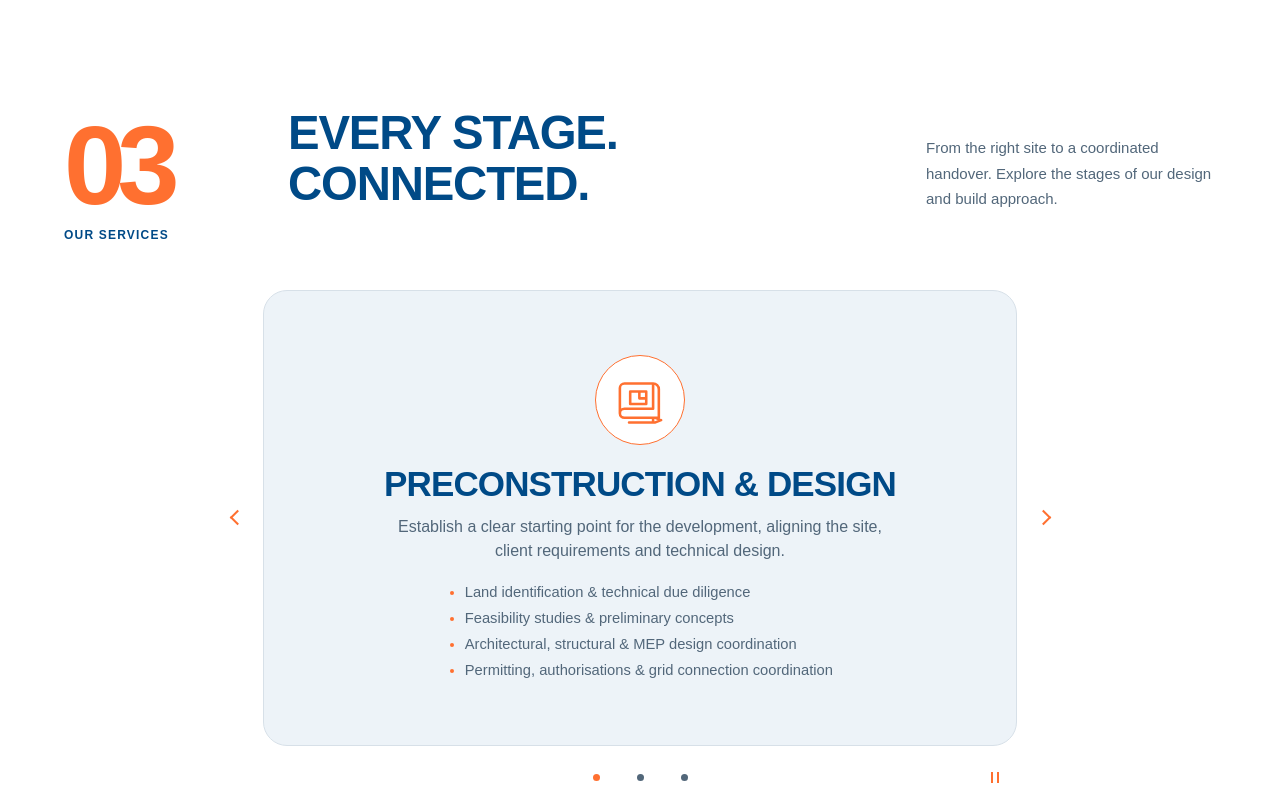
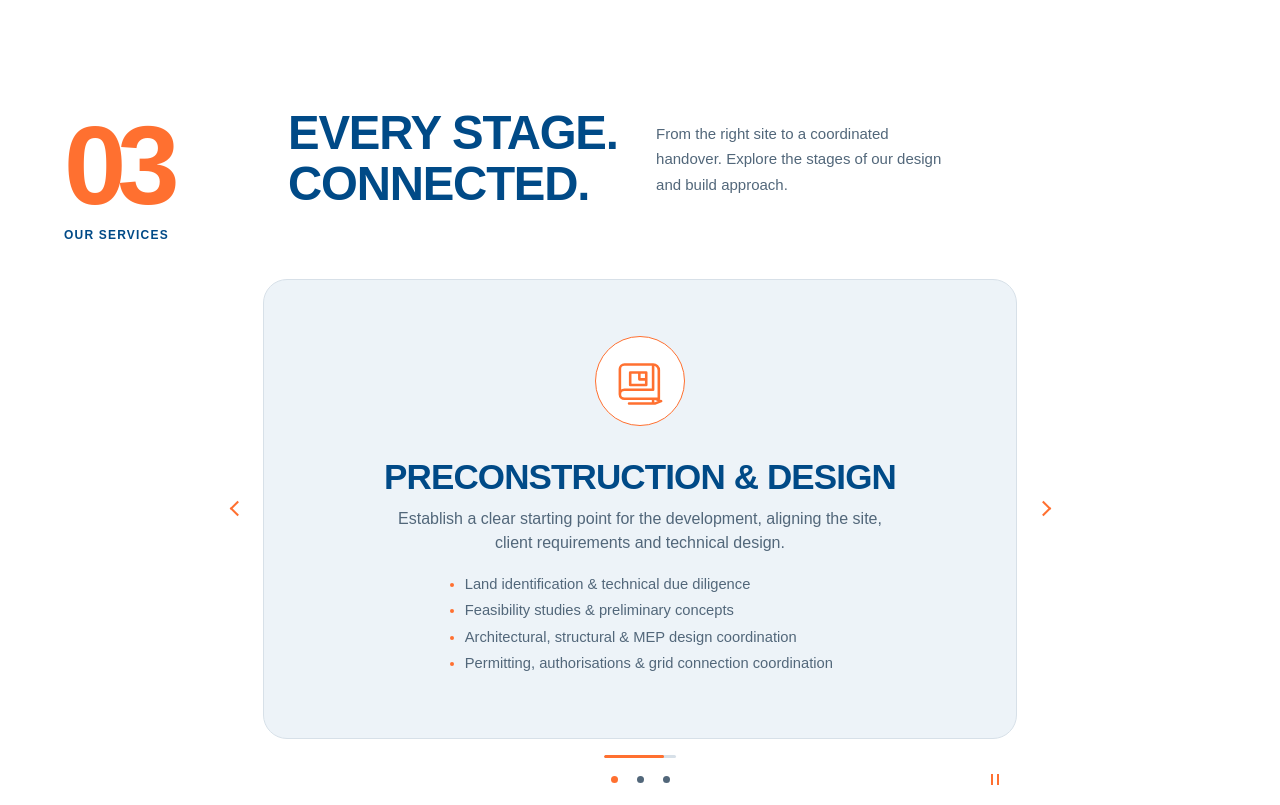
Before and after one commit to nicolepiffer97-art/E2K-Data-Centers, a plain HTML site: page index.html in a window 1280 px wide. Shown: the part 2720-3525 px from the top of the page. Drawn offline with Linux system fonts and the light colour scheme; a web font is replaced by a local one.

Commit message:
Add a synchronized timer bar and refine Services spacing

```diff
--- a/app.js
+++ b/app.js
@@ -6,6 +6,8 @@ const dots = [...carousel.querySelectorAll('.service-dot')];
 const previous = carousel.querySelector('.service-prev');
 const next = carousel.querySelector('.service-next');
 const pagination = carousel.querySelector('.service-pagination');
+const progress = carousel.querySelector('.service-progress');
+const progressFill = progress.firstElementChild;
 const playback = carousel.querySelector('.service-playback');
 const announcement = carousel.querySelector('.service-announcement');
 const reducedMotion = window.matchMedia('(prefers-reduced-motion: reduce)');
@@ -13,20 +15,33 @@ const rotationDelay = 6000;
 let current = 0;
 let playing = !reducedMotion.matches;
 let hovered = false;
-let timer;
+let rotation;
 
-function scheduleRotation() {
-  window.clearTimeout(timer);
+function syncRotation() {
   if (playing && !hovered && !document.hidden) {
-    timer = window.setTimeout(() => showSlide(current + 1), rotationDelay);
+    rotation.play();
+  } else {
+    rotation.pause();
   }
+}
+
+function resetRotation() {
+  rotation?.cancel();
+  rotation = progressFill.animate(
+    [{ transform: 'scaleX(0)' }, { transform: 'scaleX(1)' }],
+    { duration: rotationDelay, fill: 'both' },
+  );
+  rotation.onfinish = event => {
+    if (event.target === rotation) showSlide(current + 1);
+  };
+  syncRotation();
 }
 
 function setPlayback(enabled) {
   playing = enabled;
   playback.classList.toggle('is-paused', !playing);
   playback.setAttribute('aria-label', playing ? 'Pause automatic rotation' : 'Start automatic rotation');
-  scheduleRotation();
+  syncRotation();
 }
 
 function showSlide(index, announce = false) {
@@ -41,7 +56,7 @@ function showSlide(index, announce = false) {
     const title = slides[current].querySelector('h3').textContent;
     announcement.textContent = `${title}, ${current + 1} of ${slides.length}`;
   }
-  scheduleRotation();
+  resetRotation();
 }
 
 function selectServiceFromHash() {
@@ -54,7 +69,7 @@ function selectServiceFromHash() {
 }
 
 carousel.classList.add('is-enhanced');
-for (const control of [playback, previous, next, pagination]) control.hidden = false;
+for (const control of [playback, previous, next, progress, pagination]) control.hidden = false;
 showSlide(0);
 setPlayback(playing);
 selectServiceFromHash();
@@ -76,15 +91,15 @@ carousel.addEventListener('keydown', event => {
 carousel.addEventListener('pointerenter', event => {
   if (event.pointerType === 'mouse') {
     hovered = true;
-    scheduleRotation();
+    syncRotation();
   }
 });
 carousel.addEventListener('pointerleave', event => {
   if (event.pointerType === 'mouse') {
     hovered = false;
-    scheduleRotation();
+    syncRotation();
   }
 });
-document.addEventListener('visibilitychange', scheduleRotation);
+document.addEventListener('visibilitychange', syncRotation);
 reducedMotion.addEventListener('change', event => setPlayback(!event.matches));
 window.addEventListener('hashchange', selectServiceFromHash);
--- a/index.html
+++ b/index.html
@@ -1,5 +1,5 @@
 <!doctype html>
-<html lang="en"><head><meta charset="utf-8"><meta name="viewport" content="width=device-width,initial-scale=1"><meta name="theme-color" content="#004a87"><meta name="description" content="E2K Data Centers: design, engineering and construction for digital infrastructure. From land and due diligence to commissioning and handover."><title>E2K Data Centers — Design & Build</title><link rel="icon" href="./e2k-logo.png"><link rel="preconnect" href="https://use.typekit.net" crossorigin><link rel="stylesheet" href="https://use.typekit.net/rbx2ase.css"><link rel="stylesheet" href="style.css?v=services-carousel-centered"><script src="app.js?v=services-carousel" defer></script></head>
+<html lang="en"><head><meta charset="utf-8"><meta name="viewport" content="width=device-width,initial-scale=1"><meta name="theme-color" content="#004a87"><meta name="description" content="E2K Data Centers: design, engineering and construction for digital infrastructure. From land and due diligence to commissioning and handover."><title>E2K Data Centers — Design & Build</title><link rel="icon" href="./e2k-logo.png"><link rel="preconnect" href="https://use.typekit.net" crossorigin><link rel="stylesheet" href="https://use.typekit.net/rbx2ase.css"><link rel="stylesheet" href="style.css?v=services-carousel-progress"><script src="app.js?v=services-carousel-progress" defer></script></head>
 <body><a class="skip" href="#main">Skip to content</a><header><a class="brand" href="#" aria-label="E2K Data Centers home"><img src="./e2k-logo.png" width="153" height="70" alt="E2K Data Centers"></a><button class="menu" aria-expanded="false" aria-controls="navigation">Menu <span>＋</span></button><nav id="navigation" aria-label="Main navigation"><a href="#about">About</a><a href="#approach">Approach</a><a href="#services">Services</a><a href="#sustainability">Sustainability</a><a href="#why">Why E2K</a><a class="nav-contact" href="#contact">Let’s talk <span>↗</span></a></nav></header>
 <main id="main"><section class="hero" aria-labelledby="hero-title"><div class="hero-content"><h1 id="hero-title">The foundation<br>of what’s <em>next.</em></h1><div class="hero-bottom"><p>We build your business</p><a class="circle-link" href="#about" aria-label="Discover E2K Data Centers">↓</a></div></div><div class="hero-image" aria-hidden="true"><img src="./server-blueprint.webp" alt="" fetchpriority="high"></div><div class="hero-foot"><span>From concept to commissioning.</span><span>One coordinated approach. <b>↗</b></span></div></section>
 <section class="section about" id="about"><div class="section-label"><span class="section-no">01</span><span class="section-name">ABOUT US</span></div><div><h2>Your General Contractor<br><span>for Data Centers</span></h2><div class="about-copy"><p class="lead">We bring the construction experience of E2K. <em>Your General Contractor for Data Centers</em></p><div><p>Engineering 2K is more than a construction company. We act as your General Contractor, delivering turnkey solutions through the coordination of every stage of the project. From the first concept to final handover, we manage the entire process, ensuring seamless coordination between design teams, contractors and specialist partners.</p><a class="text-link" href="https://www.eng2k.com/en/about-us/group/" target="_blank" rel="noopener noreferrer">Discover E2K Group <span>↗</span></a></div></div><figure class="group-photo"><img src="./construction.webp" alt="Construction worker on a building site, from the E2K Group brochure" width="724" height="531" loading="lazy"><figcaption><span>E2K GROUP<br><strong class="group-years">26 YEARS</strong> CONSTRUCTION EXPERIENCE</span></figcaption></figure></div></section>
@@ -27,6 +27,7 @@
     <button class="service-arrow service-prev" type="button" aria-label="Previous service" hidden></button>
     <button class="service-arrow service-next" type="button" aria-label="Next service" hidden></button>
   </div>
+  <div class="service-progress" aria-hidden="true" hidden><span></span></div>
   <div class="service-pagination" role="group" aria-label="Choose a service" hidden>
     <button class="service-dot" type="button" aria-controls="design" aria-label="Show preconstruction &amp; design"></button>
     <button class="service-dot" type="button" aria-controls="build" aria-label="Show construction &amp; delivery"></button>
--- a/style.css
+++ b/style.css
@@ -155,6 +155,15 @@ header .nav-contact span { color: inherit; }
 }
 
 /* Services carousel */
+.services .section-heading {
+  justify-content: flex-start;
+  gap: clamp(20px, 3vw, 42px);
+}
+.services .section-heading h2 { flex: 0 1 auto; margin-bottom: 0; }
+.services .section-heading p { margin-bottom: 0; }
+@media (max-width: 1100px) {
+  .services .section-heading h2 { margin-bottom: 14px; }
+}
 .service-carousel {
   --service-surface: #edf3f8;
   position: relative;
@@ -170,7 +179,8 @@ header .nav-contact span { color: inherit; }
   display: flex;
   flex-direction: column;
   align-items: center;
-  padding: clamp(30px, 5vw, 64px) clamp(22px, 6vw, 70px);
+  padding: clamp(22px, calc(5vw - 8px), 56px) clamp(22px, 6vw, 70px)
+    clamp(30px, 5vw, 64px);
   border: 1px solid var(--line);
   border-radius: 24px;
   background: var(--service-surface);
@@ -181,7 +191,7 @@ header .nav-contact span { color: inherit; }
   place-items: center;
   width: 90px;
   height: 90px;
-  margin-bottom: 20px;
+  margin-bottom: 32px;
   border: 1px solid var(--orange);
   border-radius: 50%;
   background: var(--paper);
@@ -253,11 +263,27 @@ header .nav-contact span { color: inherit; }
   transform: rotate(45deg);
 }
 .service-prev::before { transform: rotate(-135deg); }
+.service-progress {
+  width: 72px;
+  height: 3px;
+  margin: 16px auto 0;
+  overflow: hidden;
+  border-radius: 3px;
+  background: var(--line);
+}
+.service-progress span {
+  display: block;
+  height: 100%;
+  border-radius: inherit;
+  background: var(--orange);
+  transform: scaleX(0);
+  transform-origin: left;
+}
 .service-pagination:not([hidden]) {
   display: flex;
   justify-content: center;
-  margin-top: 10px;
 }
+.service-carousel .service-dot:not([hidden]) { min-width: 26px; }
 .service-dot::before {
   content: "";
   width: 7px;
@@ -298,7 +324,7 @@ header .nav-contact span { color: inherit; }
 }
 @media (max-width: 720px) {
   .service-carousel.is-enhanced .service-stage { padding-inline: 0; }
-  .service-arrow { top: 75px; }
+  .service-arrow { top: 67px; }
   .service-prev { left: 6px; }
   .service-next { right: 6px; }
   .service-playback { right: 0; }
```
